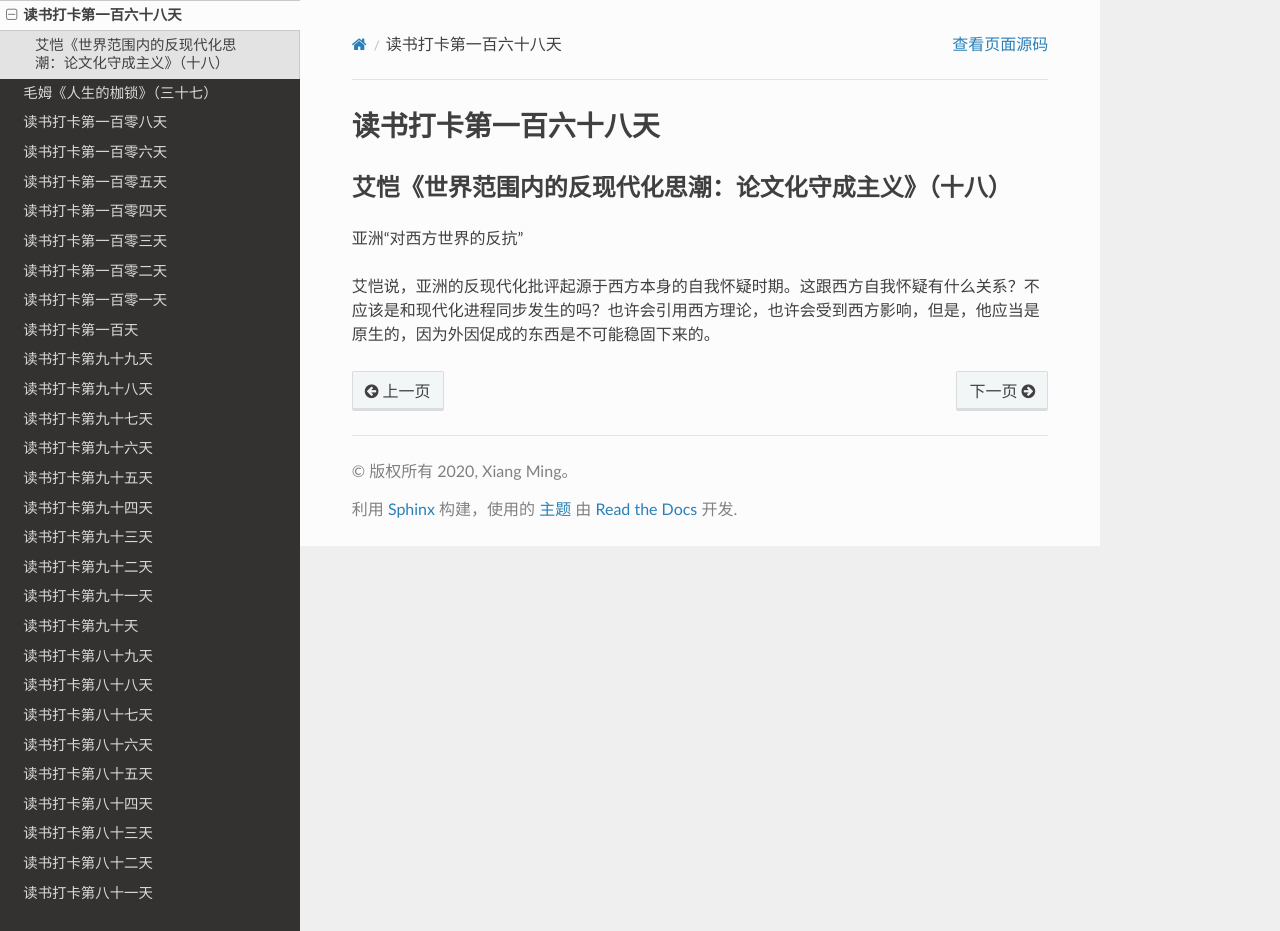
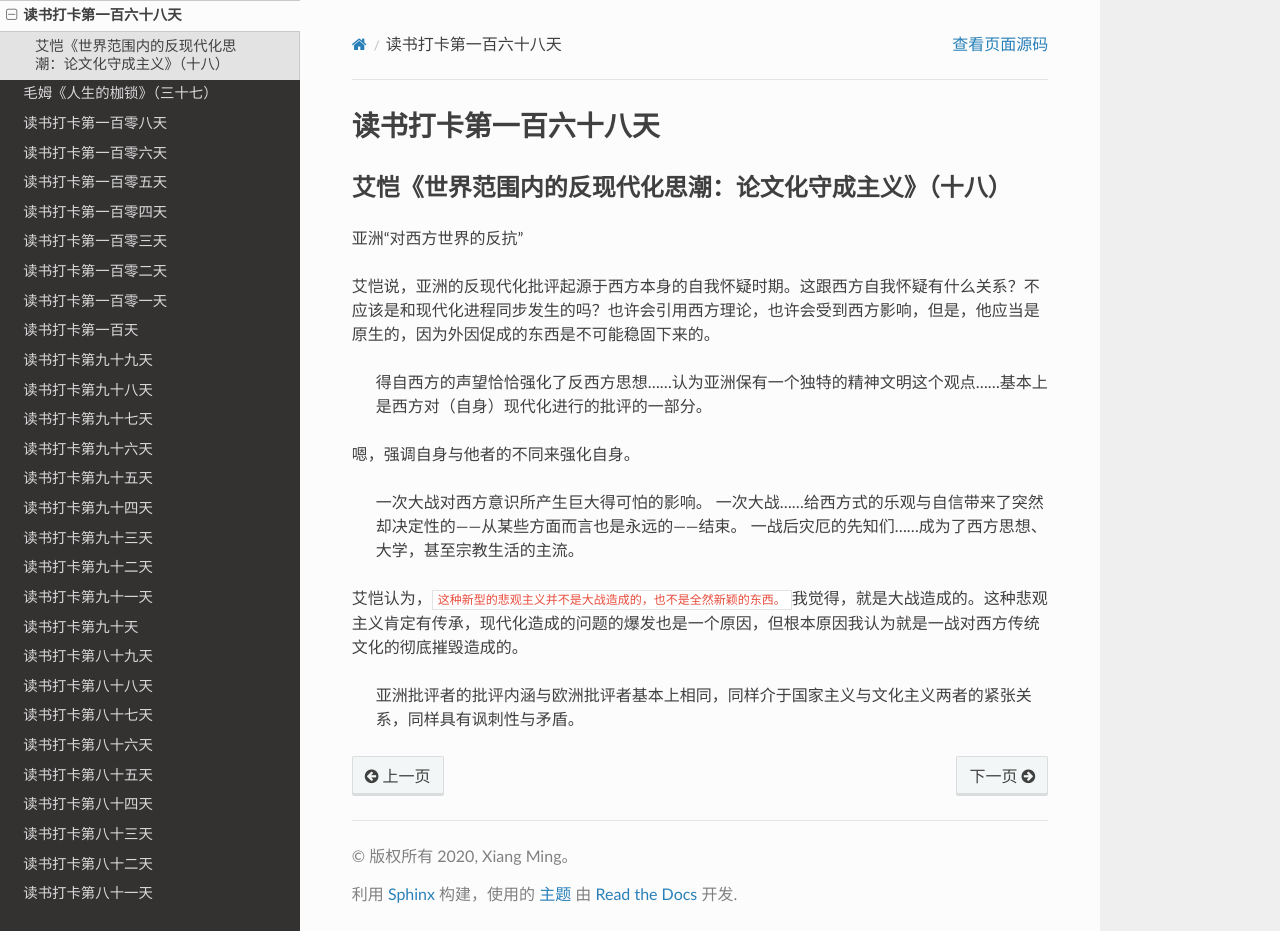
Before and after one commit to xiangming1975/reading, a Sphinx documentation site: the page built from source/2021-01-09.md, in a window 1280 px wide and 931 px high. Built offline with Sphinx 7.4.7 and the Read the Docs theme 2.0.0, drawn with Linux system fonts in a browser that asks for light colours.

Commit message:
继续读反现代化思潮

```diff
--- a/source/2021-01-09.md
+++ b/source/2021-01-09.md
@@ -7,3 +7,15 @@
 亚洲“对西方世界的反抗”
 
 艾恺说，亚洲的反现代化批评起源于西方本身的自我怀疑时期。这跟西方自我怀疑有什么关系？不应该是和现代化进程同步发生的吗？也许会引用西方理论，也许会受到西方影响，但是，他应当是原生的，因为外因促成的东西是不可能稳固下来的。
+
+> 得自西方的声望恰恰强化了反西方思想……认为亚洲保有一个独特的精神文明这个观点……基本上是西方对（自身）现代化进行的批评的一部分。
+
+嗯，强调自身与他者的不同来强化自身。
+
+> 一次大战对西方意识所产生巨大得可怕的影响。
+> 一次大战……给西方式的乐观与自信带来了突然却决定性的——从某些方面而言也是永远的——结束。
+> 一战后灾厄的先知们……成为了西方思想、大学，甚至宗教生活的主流。
+
+艾恺认为，`这种新型的悲观主义并不是大战造成的，也不是全然新颖的东西。`我觉得，就是大战造成的。这种悲观主义肯定有传承，现代化造成的问题的爆发也是一个原因，但根本原因我认为就是一战对西方传统文化的彻底摧毁造成的。
+
+> 亚洲批评者的批评内涵与欧洲批评者基本上相同，同样介于国家主义与文化主义两者的紧张关系，同样具有讽刺性与矛盾。
```
Also changed, not shown: source/2021-01-10.md (added, +27 -0 lines), source/2021-01-11.md (added, +23 -0 lines), source/2021-01-12.md (added, +39 -0 lines), source/2021-01-13.md (added, +18 -0 lines).
